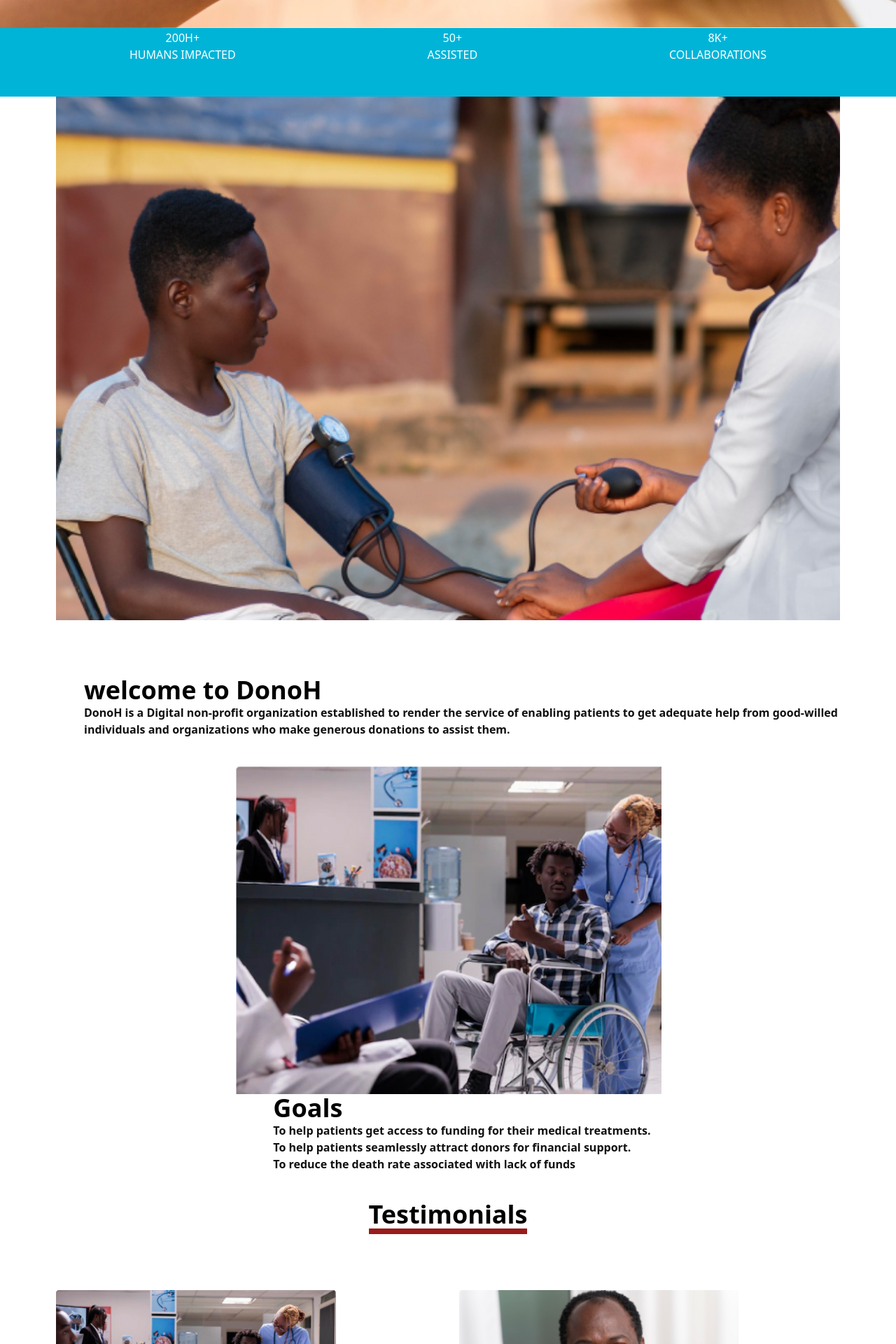
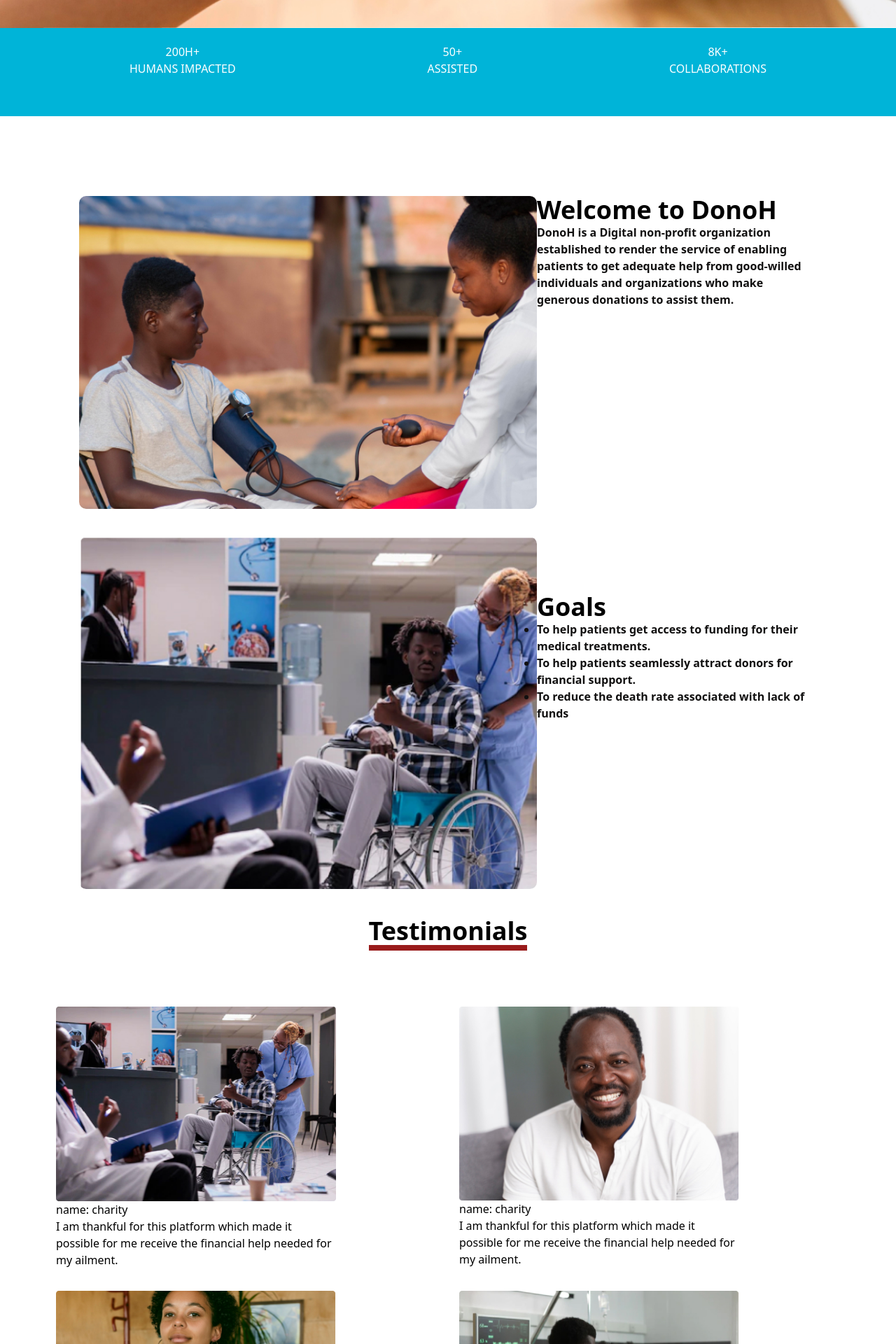
Before and after one commit to Passyswatz/donnoh-web-app, a Next.js app: page / in a window 1280 px wide. Shown: the part 700-2620 px from the top of the page at 70% size. Built offline with nearby package versions, Linux system fonts and the light colour scheme.

Commit message:
finalizing home page

```diff
--- a/components/Footer.tsx
+++ b/components/Footer.tsx
@@ -60,28 +60,28 @@ const Footer = () => {
 
   <div className="flex flex-wrap gap-40 text-center justify-around items-center pt-20 bg-[#00B4D8]">
     <div className="gap-5">
-<h2 className="text-white">navigation</h2>
-<p>home</p>
-<p>about us</p>
-<p>contact us</p>
-<p>blog</p>
-<p>donate</p>
+<h2 className="text-white">NAVIGATION</h2>
+<p>Home</p>
+<p>About us</p>
+<p>Contact us</p>
+<p>Blog</p>
+<p>Donate</p>
     </div>
     <div className="gap-5">
-      <h2>what we do</h2>
+      <h2 className="text-white">What We DO</h2>
 
-<p>home</p>
-<p>about us</p>
-<p>contact us</p>
-<p>blog</p>
-<p>donate</p>
+<p>Supporting the sick</p>
+<p>Strengthening Advocacy</p>
+<p>Sharing Information</p>
+<p>Building Leadershi</p>
+<p>Shining a Light</p>
         </div>
         <div className="gap-5">
-      <h2>legal</h2>
+      <h2 className="text-white">Legal</h2>
 
-<p>home</p>
-<p>about us</p>
-<p>contact us</p>
+<p>general info</p>
+<p>privacy policy</p>
+<p>terms of service</p>
 <p>blog</p>
 <p>donate</p>
         </div>
--- a/components/Hero.tsx
+++ b/components/Hero.tsx
@@ -26,11 +26,11 @@ const Hero = () => {
 
 
 <div className="pt-20 absolute " >
-      <h1 className='font-montserrat font-semibold   text-6xl  '>
+      <h1 className='font-montserrat font-semibold pl-10  text-6xl  '>
           It is through<br/> <span className='text-blue-500'>Giving</span> <br/>that we live.
         </h1>
 
-        <h2 className='font-montserrat font-semibold  text-6xl'>
+        <h2 className='font-montserrat font-semibold pl-10 text-6xl'>
           <span className='text-blue-500'>Save</span> a Life Today
         </h2>
       </div>
@@ -49,19 +49,19 @@ const Hero = () => {
   handleClick={signUp}/>
       </div>
 
-        <div className="bg-[#00B4D8] h-[144px] flex justify-around p-12 m-auto text-white text-center font-montserrat" >
+        <div className="bg-[#00B4D8] w-full h-auto flex justify-around p-12 m-auto text-white text-center font-montserrat" >
 
-          <div className="">
+          <div className="p-2 pt-5">
                 <h3>200H+</h3>
                 <p>HUMANS IMPACTED</p>
           </div>
 
-          <div className="">
+          <div className="p-2 pt-5">
                 <h3>50+</h3>
                 <p>ASSISTED</p>
           </div>
 
-          <div className="">
+          <div className="p-2 pt-5">
                 <h3>8K+</h3>
                 <p>COLLABORATIONS</p>
           </div>
--- a/components/Welcome.tsx
+++ b/components/Welcome.tsx
@@ -3,42 +3,51 @@ import Image from 'next/image'
 
 const Welcome = () => {
   return (
-    <div className="bg-white h-[2296px] pt-20 pl-20 pr-20 w-full">
-        <div className="flex flex-row justify-center item-center flex-wrap">
+    <div className="bg-white h-auto  pt-20 pl-20 pr-20 w-full ">
+
+      {/* grid grid-cols-1 md:grid-cols-2 */}
+      <div className="flex flex-col flex-wrap  item-center md:flex-row  item-center justify-center  pt-40">
 
             <Image
           src="/med.jpg"
           alt='logo'
-            width={610}
-            height={417}
-            className='w-full'/>
+          width={654}
+          height={531}
+          className='object-contain  rounded-[10px] '/>
 
-            <div className=' pl-10 pt-20  '>
-                <h2 className='font-montserrat font-semibold text-left text-4xl   '>welcome to DonoH</h2>
+          <div className=''>
+              <h2 className='font-montserrat font-semibold text-left text-4xl  '>Welcome to DonoH</h2>
 
-                <p className=' font-montserrat text-left text-[#111010] font-semibold '> DonoH is a Digital non-profit organization established to render
+              <p className=' font-montserrat text-left text-[#111010] font-semibold max-w-[400px]   '> DonoH is a Digital non-profit organization established to render
                    the service of enabling patients to get
           adequate help from good-willed individuals and organizations who make generous
            donations to assist them.</p>
           </div>
       </div>
 
-        <div className="flex  flex-row-reverse flex-wrap justify-around  pt-10">
+        <div className="flex  flex-col flex-wrap item-center  md:flex-row  item-center justify-center w-full h-auto pt-10">
 
 
         <Image
           src="/medhelp.jpg"
           alt='logo'
-          width={610}
-          height={417}
-          className='object-contain'/>
+          width={654}
+          height={531}
+          className='object-contain rounded-[10px] '/>
 
-          <div className='text-left ml-10'>
-          <h2 className='font-montserrat font-semibold text-left text-4xl  max-w-[380px]  '>Goals</h2>
-          <p className=' font-montserrat text-left text-[#111010] font-semibold'>To help patients get access to funding for their medical treatments.</p>
-            <p className=' font-montserrat text-left text-[#111010] font-semibold'>To help patients seamlessly attract donors for financial support.</p>
+          <div className='pt-20'>
+          <h2 className='font-montserrat font-semibold text-left text-4xl   max-w-[400px] '>Goals</h2>
 
-             <p className=' font-montserrat text-left text-[#111010] font-semibold'>To reduce the death rate associated with lack of funds </p>
+
+          <ul  className="list-disc ">
+
+            <li className=' font-montserrat text-left text-[#111010] font-semibold  max-w-[400px]'>To help patients get access to funding for their medical treatments.</li>
+            <li className=' font-montserrat text-left text-[#111010] font-semibold  max-w-[400px]'>To help patients seamlessly attract donors for financial support.</li>
+
+             <li className=' font-montserrat text-left text-[#111010] font-semibold  max-w-[400px]'>To reduce the death rate associated with lack of funds </li>
+
+
+          </ul>
 
           </div>
 
@@ -49,7 +58,7 @@ const Welcome = () => {
     <h2 className='text-center font-montserrat font-semibold  text-4xl border-b-red-800 border-line border-b-8 '>Testimonials</h2>
  </div>
 
- <div className='pt-20 w-full grid grid-cols-1 sm:grid-cols-2 gap-8 text-left py-8 px-12 sm:px-0  '>
+ <div className='pt-20  w-full h-auto grid grid-cols-1 sm:grid-cols-2 gap-8 text-left    '>
 
     <div className=''>
     <Image
@@ -58,8 +67,8 @@ const Welcome = () => {
           width={400}
           height={278}
           className='object-contain'/>
-          <h2>name: charity</h2>
-          <p> I am thankful for this platform which made it possible for me receive the
+          <h2 className='w-full'>name: charity</h2>
+          <p className='max-w-[400px]'> I am thankful for this platform which made it possible for me receive the
             financial help needed for my
                 ailment.</p>
     </div>
@@ -71,34 +80,34 @@ const Welcome = () => {
           width={400}
           height={278}
           className='object-contain'/>
-          <h2>name: charity</h2>
-          <p> I am thankful for this platform which made it possible for me receive the
+          <h2 className='max-w-[400px] '>name: charity</h2>
+          <p className='max-w-[400px] '> I am thankful for this platform which made it possible for me receive the
             financial help needed for my
                 ailment.</p>
     </div>
 
-    <div className='hidden sm:block'>
+    <div className=''>
     <Image
           src="/smiledoc.jpg"
           alt='logo'
           width={400}
           height={278}
           className='object-contain'/>
-          <h2>name: charity</h2>
-          <p> I am thankful for this platform which made it possible for me receive the
+          <h2  className='max-w-[400px]'>name: charity</h2>
+          <p className='max-w-[400px]'> I am thankful for this platform which made it possible for me receive the
             financial help needed for my
                 ailment.</p>
     </div>
 
-    <div className='hidden sm:block'>
+    <div className=''>
     <Image
           src="/africadoc.jpg"
           alt='logo'
           width={400}
           height={278}
           className='object-contain'/>
-          <h2>name: charity</h2>
-          <p> I am thankful for this platform which made it possible for me receive the
+          <h2 className='max-w-[400px]'>name: charity</h2>
+          <p className='max-w-[400px]'> I am thankful for this platform which made it possible for me receive the
             financial help needed for my
                 ailment.</p>
     </div>
```
Lines whose indentation alone changed are shown as unchanged.
